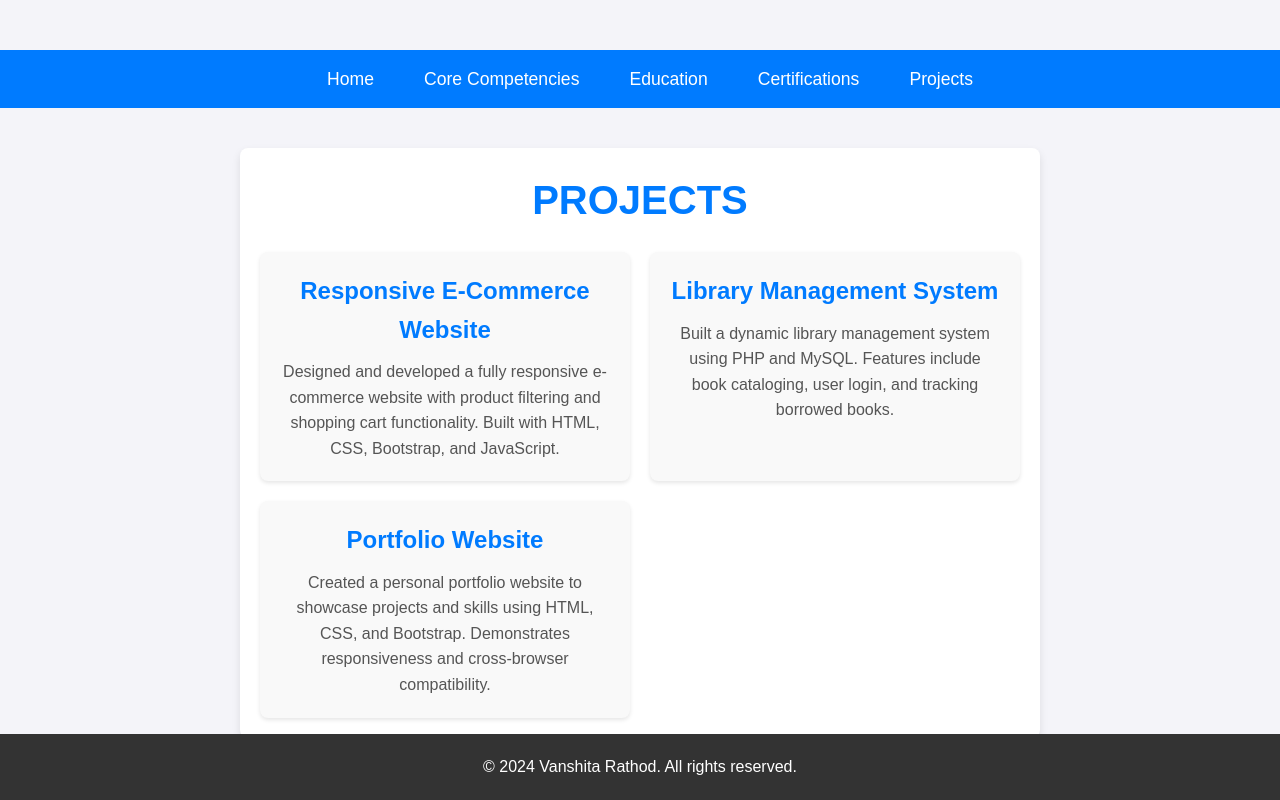
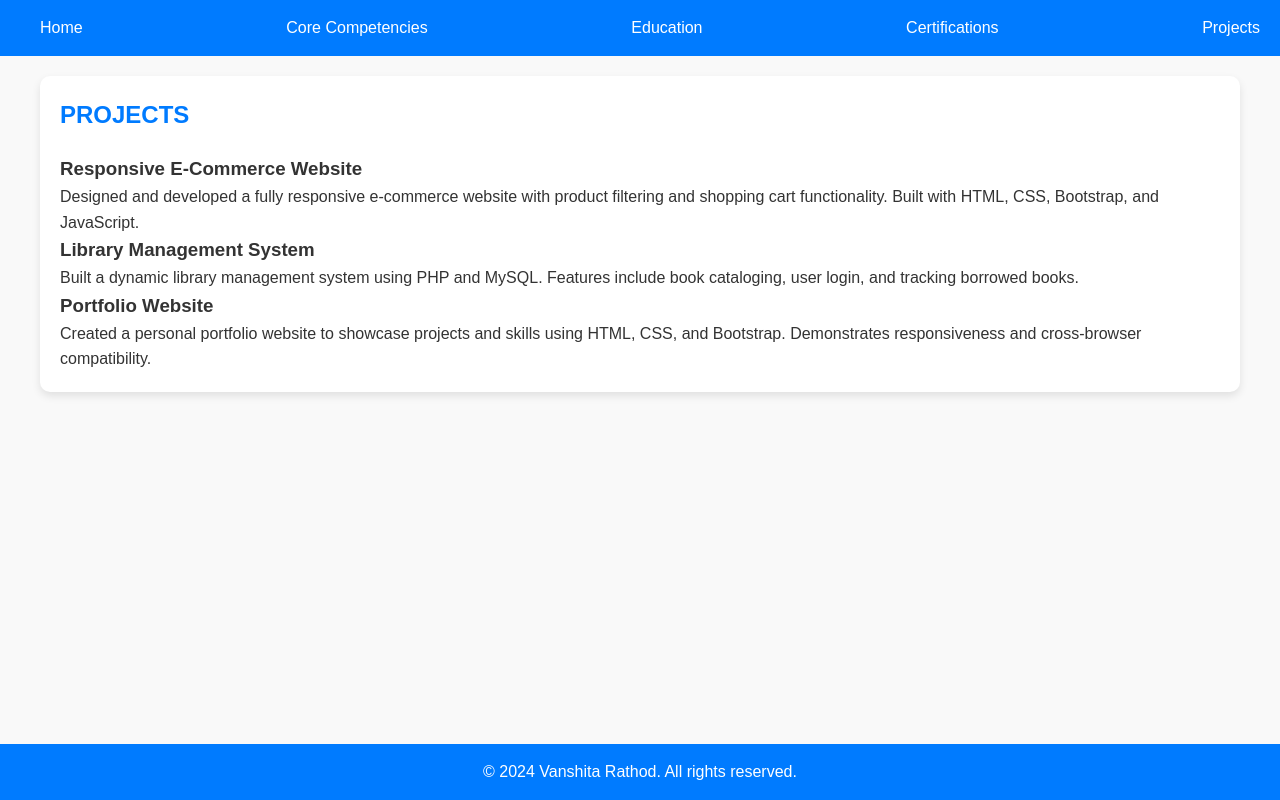
Before and after one commit to Vanshita1725/myprotfolio, a plain HTML site: page projects.html in a window 1280 px wide. Drawn offline with Linux system fonts and the light colour scheme.

Commit message:
Update style.css

```diff
--- a/style.css
+++ b/style.css
@@ -1,4 +1,4 @@
-/* style.css */
+/* Global Styles */
 * {
   margin: 0;
   padding: 0;
@@ -9,8 +9,10 @@ body {
   font-family: 'Poppins', sans-serif;
   background-color: #f9f9f9;
   color: #333;
+  line-height: 1.6;
 }
 
+/* Navbar Styling */
 .navbar {
   background-color: #007bff;
   padding: 15px 20px;
@@ -34,6 +36,21 @@ body {
   color: #ffcc00;
 }
 
+/* Mobile menu button */
+.navbar .menu-toggle {
+  display: none;
+  background-color: #007bff;
+  border: none;
+  color: white;
+  font-size: 1.5rem;
+  cursor: pointer;
+}
+
+.navbar .menu-toggle:focus {
+  outline: none;
+}
+
+/* Container */
 .container {
   max-width: 1200px;
   margin: 20px auto;
@@ -49,12 +66,14 @@ body {
   box-shadow: 0 8px 16px rgba(0, 0, 0, 0.2);
 }
 
+/* Title and Text */
 h1, h2 {
   color: #007bff;
   margin-bottom: 20px;
   text-transform: uppercase;
 }
 
+/* List Styles */
 ul {
   list-style: none;
   margin-left: 20px;
@@ -65,6 +84,7 @@ ul li {
   font-size: 1rem;
 }
 
+/* Button Styles */
 a.btn {
   display: inline-block;
   background: #007bff;
@@ -80,6 +100,7 @@ a.btn:hover {
   transform: scale(1.05);
 }
 
+/* Footer */
 .footer {
   background-color: #007bff;
   color: white;
@@ -90,112 +111,7 @@ a.btn:hover {
   width: 100%;
 }
 
-@media screen and (max-width: 768px) {
-  .navbar {
-    flex-wrap: wrap;
-    justify-content: center;
-  }
-
-  .navbar a {
-    margin: 10px;
-    font-size: 0.9rem;
-  }
-}
-/* Global Styles */
-* {
-  margin: 0;
-  padding: 0;
-  box-sizing: border-box;
-}
-
-body {
-  font-family: 'Arial', sans-serif;
-  background-color: #f4f4f9;
-  color: #333;
-}
-
-/* Navbar Styling */
-.navbar {
-  background-color: #007bff; /* Blue color */
-  padding: 15px 0;
-  display: flex;
-  justify-content: center;
-  gap: 30px;
-  position: sticky;
-  top: 0;
-  width: 100%;
-  z-index: 1000;
-}
-
-.navbar a {
-  color: white;
-  text-decoration: none;
-  font-size: 1.1rem;
-  transition: all 0.3s ease;
-}
-
-.navbar a:hover {
-  color: #ffcc00; /* Yellow color on hover */
-  transform: scale(1.05);
-}
-
-/* Main Content */
-.container {
-  max-width: 1200px;
-  margin: 50px auto;
-  padding: 20px;
-  background-color: #fff;
-  box-shadow: 0 4px 8px rgba(0, 0, 0, 0.1);
-  border-radius: 8px;
-}
-
-.container h2 {
-  text-align: center;
-  color: #007bff;
-  margin-bottom: 20px;
-  font-size: 2.5rem;
-}
-
-.certifications-list {
-  display: grid;
-  grid-template-columns: repeat(auto-fit, minmax(300px, 1fr));
-  gap: 20px;
-}
-
-.certification-item {
-  background-color: #f9f9f9;
-  padding: 20px;
-  border-radius: 8px;
-  box-shadow: 0 2px 4px rgba(0, 0, 0, 0.1);
-  transition: transform 0.3s ease, box-shadow 0.3s ease;
-}
-
-.certification-item h3 {
-  color: #007bff;
-  font-size: 1.5rem;
-  margin-bottom: 10px;
-}
-
-.certification-item p {
-  color: #555;
-  font-size: 1rem;
-}
-
-/* Hover Effects for Certification Items */
-.certification-item:hover {
-  transform: translateY(-5px);
-  box-shadow: 0 4px 8px rgba(0, 0, 0, 0.2);
-}
-
-/* Footer */
-.footer {
-  text-align: center;
-  padding: 20px;
-  background-color: #333;
-  color: white;
-  margin-top: 50px;
-}
-
+/* Responsive Navbar (Mobile) */
 @media screen and (max-width: 768px) {
   .navbar {
     flex-direction: column;
@@ -207,210 +123,22 @@ body {
     margin-bottom: 10px;
   }
 
-  .container {
-    padding: 15px;
-  }
-}
-/* Global Styles */
-* {
-  margin: 0;
-  padding: 0;
-  box-sizing: border-box;
-}
-
-body {
-  font-family: 'Arial', sans-serif;
-  background-color: #f4f4f9;
-  color: #333;
-  line-height: 1.6;
-}
-
-/* Navbar Styling */
-.navbar {
-  background-color: #007bff;
-  padding: 15px 0;
-  display: flex;
-  justify-content: center;
-  gap: 30px;
-  position: sticky;
-  top: 0;
-  width: 100%;
-  z-index: 1000;
-}
-
-.navbar a {
-  color: white;
-  text-decoration: none;
-  font-size: 1.1rem;
-  transition: all 0.3s ease;
-}
-
-.navbar a:hover {
-  color: #ffcc00;
-  transform: scale(1.05);
-}
-
-/* Main Content */
-.container {
-  max-width: 1200px;
-  margin: 50px auto;
-  padding: 20px;
-  background-color: #fff;
-  box-shadow: 0 4px 8px rgba(0, 0, 0, 0.1);
-  border-radius: 8px;
-}
-
-.container h2 {
-  text-align: center;
-  color: #007bff;
-  margin-bottom: 20px;
-  font-size: 2.5rem;
-}
-
-.projects-list {
-  display: grid;
-  grid-template-columns: repeat(auto-fit, minmax(300px, 1fr));
-  gap: 20px;
-}
-
-.project-item {
-  background-color: #f9f9f9;
-  padding: 20px;
-  border-radius: 8px;
-  box-shadow: 0 2px 4px rgba(0, 0, 0, 0.1);
-  transition: transform 0.3s ease, box-shadow 0.3s ease;
-}
-
-.project-item h3 {
-  color: #007bff;
-  font-size: 1.5rem;
-  margin-bottom: 10px;
-}
-
-.project-item p {
-  color: #555;
-  font-size: 1rem;
-}
-
-/* Hover Effects for Project Items */
-.project-item:hover {
-  transform: translateY(-5px);
-  box-shadow: 0 4px 8px rgba(0, 0, 0, 0.2);
-}
-
-/* Footer */
-.footer {
-  text-align: center;
-  padding: 20px;
-  background-color: #333;
-  color: white;
-  margin-top: 50px;
-}
-
-@media screen and (max-width: 768px) {
-  .navbar {
-    flex-direction: column;
-    padding: 10px;
+  .navbar .menu-toggle {
+    display: block;
   }
 
+  /* Hide Navbar Links by Default on Mobile */
   .navbar a {
-    font-size: 1.2rem;
-    margin-bottom: 10px;
+    display: none;
+  }
+
+  .navbar.active a {
+    display: block;
+    margin: 10px 0;
+    text-align: center;
   }
 
   .container {
     padding: 15px;
   }
 }
-/* Global Styles */
-* {
-  margin: 0;
-  padding: 0;
-  box-sizing: border-box;
-}
-
-body {
-  font-family: 'Arial', sans-serif;
-  background-color: #f4f4f9;
-  color: #333;
-  line-height: 1.6;
-  padding-top: 50px; /* Remove space at the top of the page */
-}
-
-/* Navbar Styling */
-.navbar {
-  background-color: #007bff;
-  padding: 15px 0;
-  display: flex;
-  justify-content: center;
-  gap: 30px;
-  position: sticky;
-  top: 0;
-  width: 100%;
-  z-index: 1000;
-}
-
-.navbar a {
-  color: white;
-  text-decoration: none;
-  font-size: 1.1rem;
-  transition: all 0.3s ease;
-}
-
-.navbar a:hover {
-  color: #ffcc00;
-  transform: scale(1.05);
-}
-
-/* Main Content */
-.container {
-  max-width: 800px;
-  margin: 40px auto;
-  padding: 20px;
-  background-color: #fff;
-  box-shadow: 0 4px 8px rgba(0, 0, 0, 0.1);
-  border-radius: 8px;
-  text-align: center; /* Center content */
-}
-
-.container h2 {
-  color: #007bff;
-  margin-bottom: 20px;
-  font-size: 2.5rem;
-  text-transform: uppercase;
-}
-
-.education-details p {
-  font-size: 1.2rem;
-  margin-bottom: 15px;
-  color: #555;
-}
-
-.education-details strong {
-  color: #007bff;
-}
-
-/* Footer */
-.footer {
-  text-align: center;
-  padding: 20px;
-  background-color: #333;
-  color: white;
-  margin-top: 50px;
-}
-
-@media screen and (max-width: 768px) {
-  .navbar {
-    flex-direction: column;
-    padding: 10px;
-  }
-
-  .navbar a {
-    font-size: 1.2rem;
-    margin-bottom: 10px;
-  }
-
-  .container {
-    padding: 15px;
-  }
-}
```
